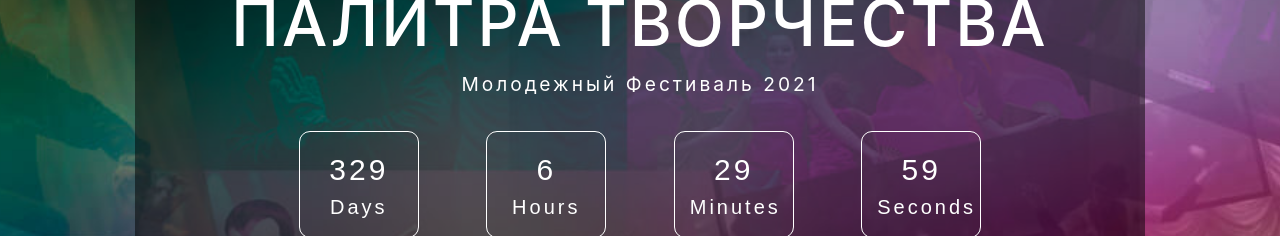
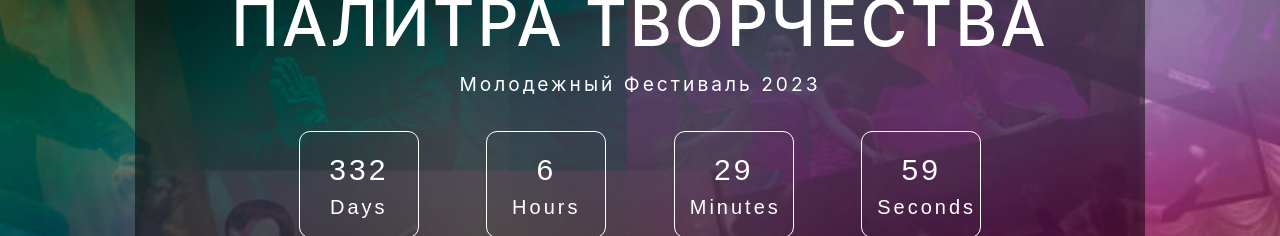
Before and after one commit to simple001100/palette, a React (Create React App) app: page /home in a window 1280 px wide. Shown: the part 274-510 px from the top of the page. Built offline with nearby package versions, Linux system fonts and the light colour scheme.

Commit message:
fix: change date

```diff
--- a/src/components/TimerCon/TimerCon.js
+++ b/src/components/TimerCon/TimerCon.js
@@ -36,7 +36,7 @@ class CountDown extends Component {
     }
   }
   componentDidMount() {
-    this.deadline = new Date("2023-11-25").getTime();
+    this.deadline = new Date("2023-11-28").getTime();
 
     this.x = setInterval(this.count, 1000);
   }
--- a/src/pages/Home.js
+++ b/src/pages/Home.js
@@ -21,7 +21,7 @@ const home = () => {
         <Banner
           title="
           ПАЛИТРА ТВОРЧЕСТВА "
-          subtitle="молодежный фестиваль 2021"
+          subtitle="молодежный фестиваль 2023"
         >
           <TimerCon />
 
```
